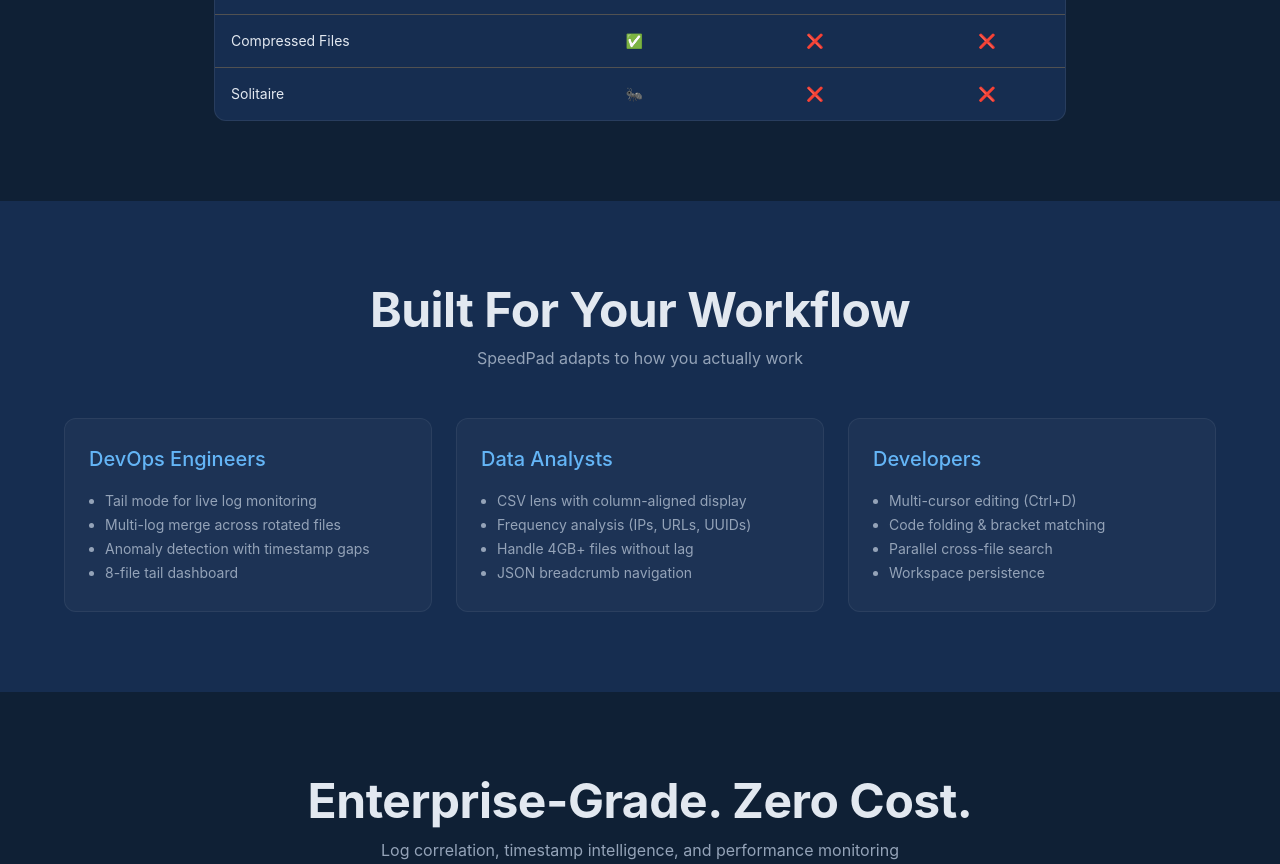
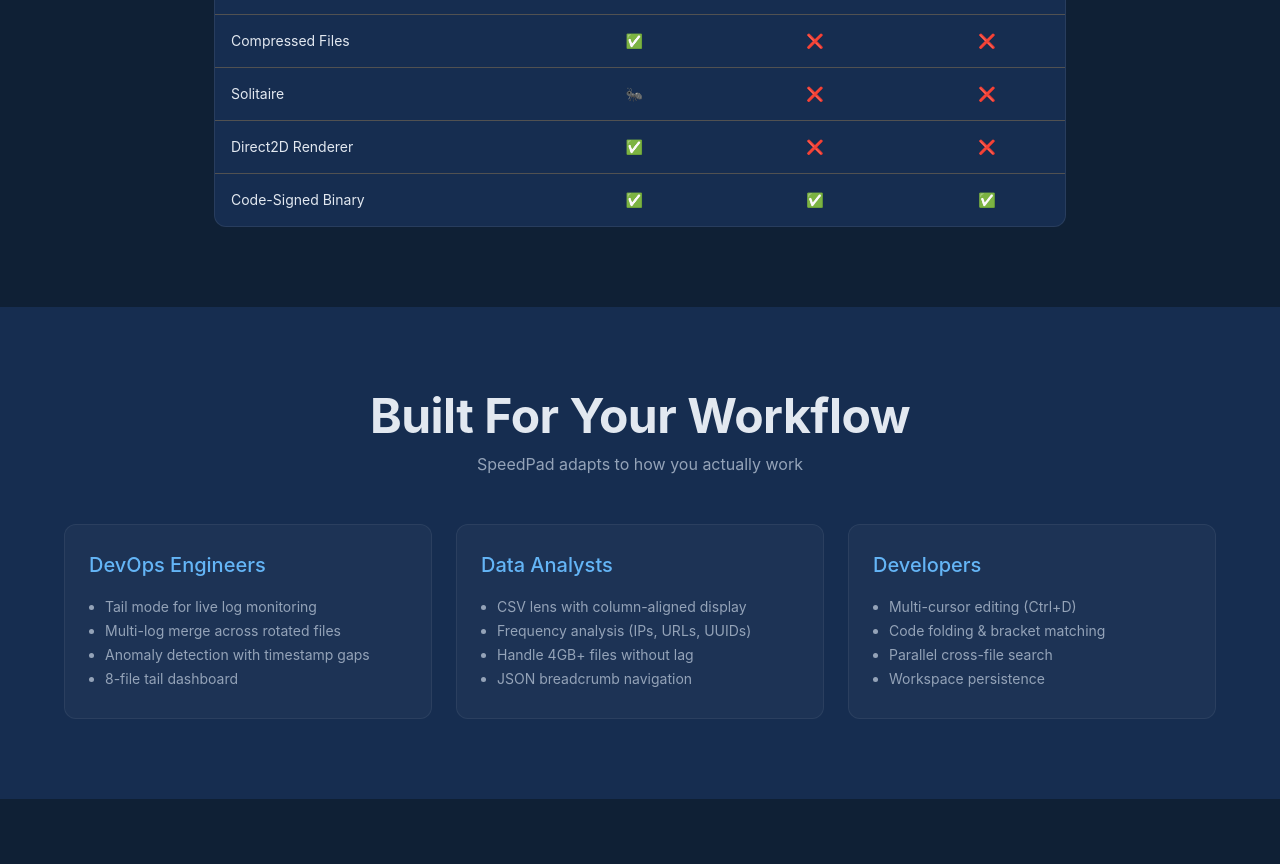
Before and after one commit to AntonSigur/AID-Speedpad-web, a Next.js app: page / in a window 1280 px wide. Shown: the part 4420-5284 px from the top of the page. Built offline with nearby package versions, Linux system fonts and the light colour scheme.

Commit message:
[WebDev] Homepage: add Direct2D Renderer + Code-Signed rows to comparison table
Co-authored-by: Copilot <223556219+Copilot@users.noreply.github.com>

```diff
--- a/src/app/page.tsx
+++ b/src/app/page.tsx
@@ -79,6 +79,8 @@ const comparison = [
   { feature: "Anomaly Detection", sp: "✅", npp: "❌", vsc: "❌" },
   { feature: "Compressed Files", sp: "✅", npp: "❌", vsc: "❌" },
   { feature: "Solitaire", sp: "🐜", npp: "❌", vsc: "❌" },
+  { feature: "Direct2D Renderer", sp: "✅", npp: "❌", vsc: "❌" },
+  { feature: "Code-Signed Binary", sp: "✅", npp: "✅", vsc: "✅" },
 ];
 
 export default function Home() {
```
